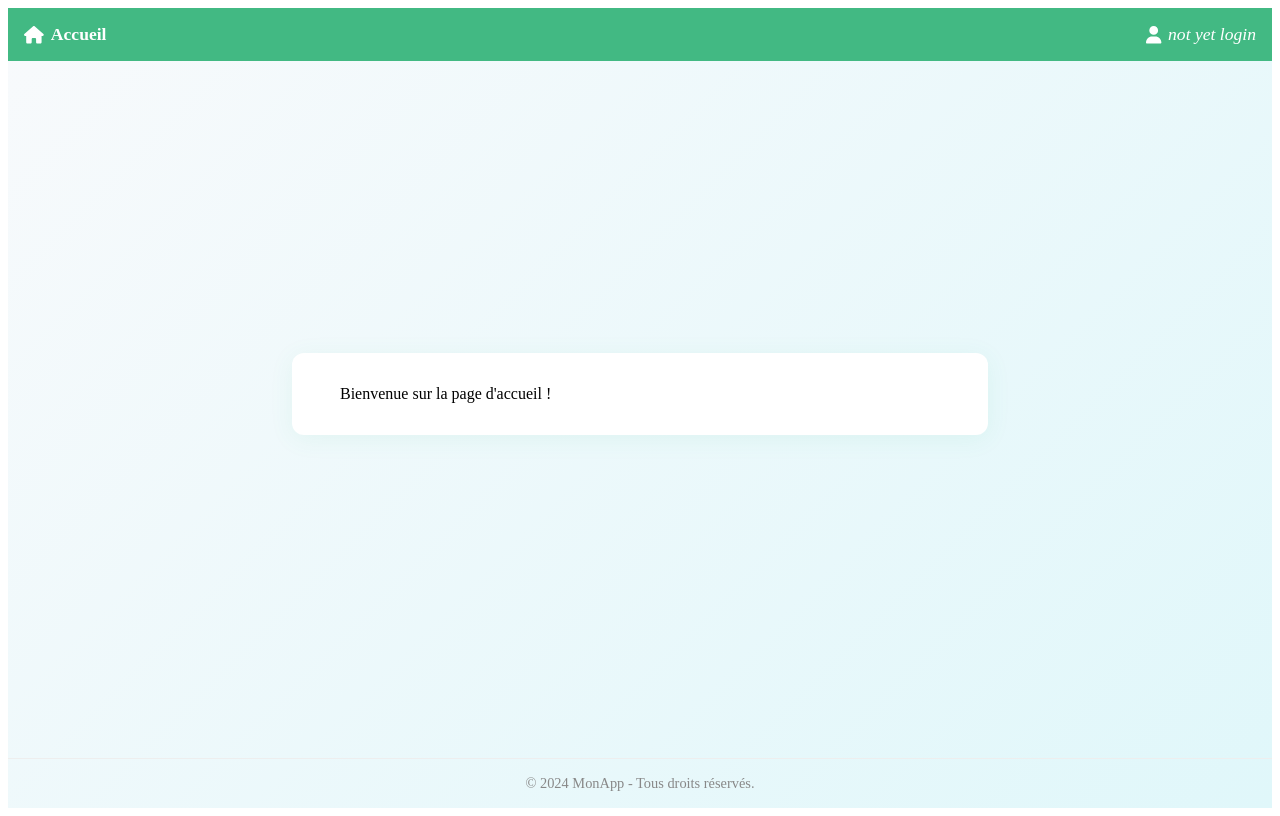
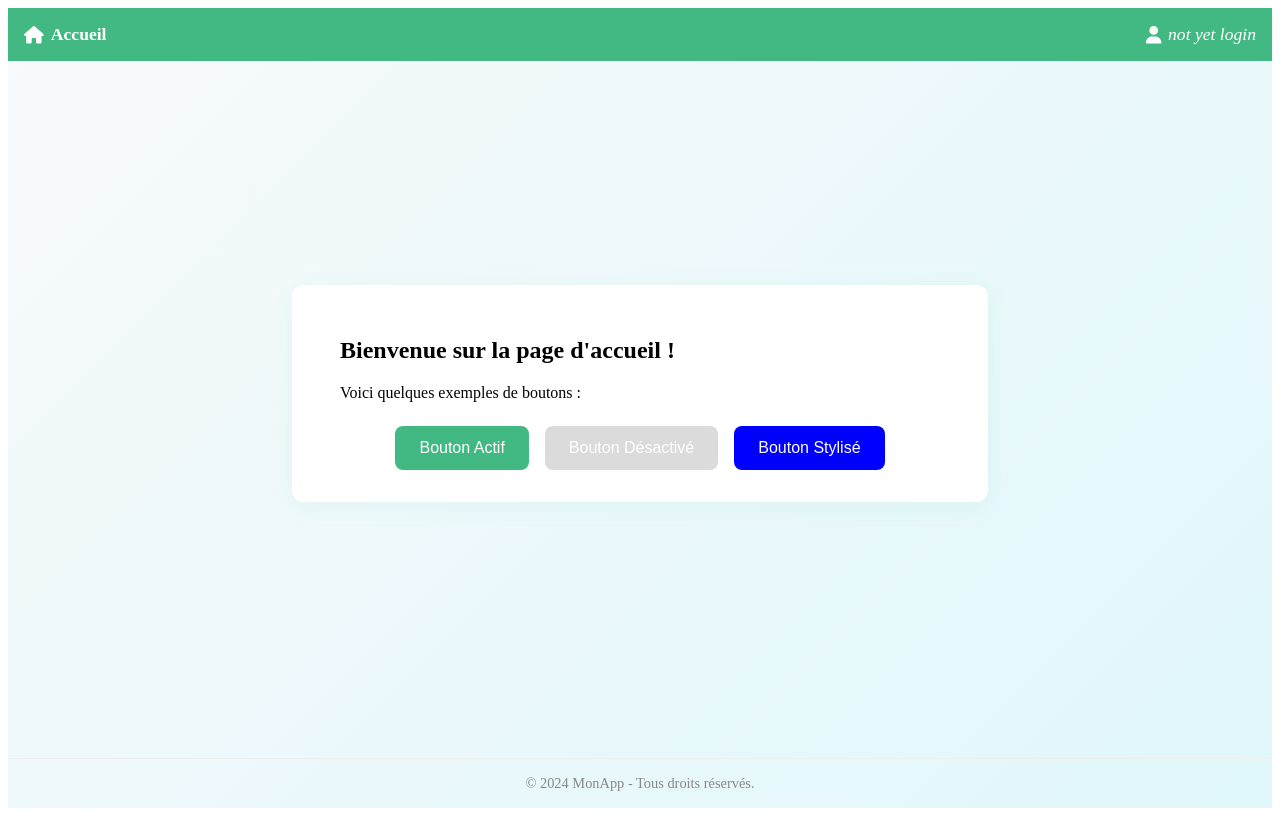
Before and after one commit to WeedForSpeedcs/TP3_OBRUN_JONAS_RAMIREZ_NICOLAS, a Vue app: page / in a window 1280 px wide. Built offline with nearby package versions, Linux system fonts and the light colour scheme.

Commit message:
Ex 7: create BaseButton with primary color

```diff
--- /dev/null
+++ b/src/components/BaseButton.vue
@@ -0,0 +1,46 @@
+<template>
+  <button class="base-button" :disabled="disabled">
+    <slot></slot>
+  </button>
+</template>
+
+<script>
+export default {
+  name: 'BaseButton',
+  props: {
+    disabled: {
+      type: Boolean,
+      default: false,
+    },
+  },
+}
+</script>
+
+<style scoped>
+.base-button {
+  background-color: #42b983;
+  color: white;
+  padding: 0.8rem 1.5rem;
+  border: none;
+  border-radius: 8px;
+  cursor: pointer;
+  font-size: 1rem;
+  transition: background-color 0.3s ease, transform 0.2s ease;
+}
+
+.base-button:hover:not([disabled]) {
+  background-color: #369b71;
+  transform: translateY(-2px);
+}
+
+.base-button:focus:not([disabled]) {
+  outline: none;
+  box-shadow: 0 0 0 3px rgba(66, 185, 131, 0.5);
+}
+
+.base-button[disabled] {
+  background-color: #cccccc;
+  cursor: not-allowed;
+  opacity: 0.7;
+}
+</style>
--- a/src/pages/HomePage.vue
+++ b/src/pages/HomePage.vue
@@ -1,9 +1,32 @@
 <template>
-  <div>Bienvenue sur la page d'accueil !</div>
+  <div>
+    <h2>Bienvenue sur la page d'accueil !</h2>
+    <p>Voici quelques exemples de boutons :</p>
+    <div class="button-group">
+      <BaseButton>Bouton Actif</BaseButton>
+      <BaseButton disabled>Bouton Désactivé</BaseButton>
+      <BaseButton style="background-color: blue;">Bouton Stylisé</BaseButton>
+    </div>
+  </div>
 </template>
 
 <script>
+import BaseButton from '../components/BaseButton.vue'
+
 export default {
   name: 'HomePage',
+  components: {
+    BaseButton,
+  },
 }
 </script>
+
+<style scoped>
+.button-group {
+  display: flex;
+  gap: 1rem;
+  margin-top: 1.5rem;
+  flex-wrap: wrap;
+  justify-content: center;
+}
+</style>
```
Also changed, not shown: 1 other file (tests, documents, lock files or other folders).
